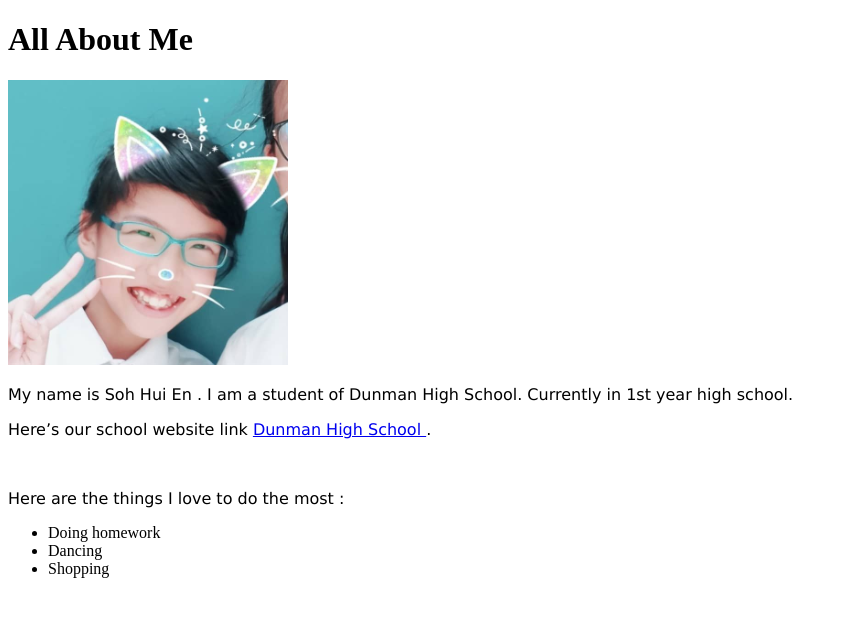
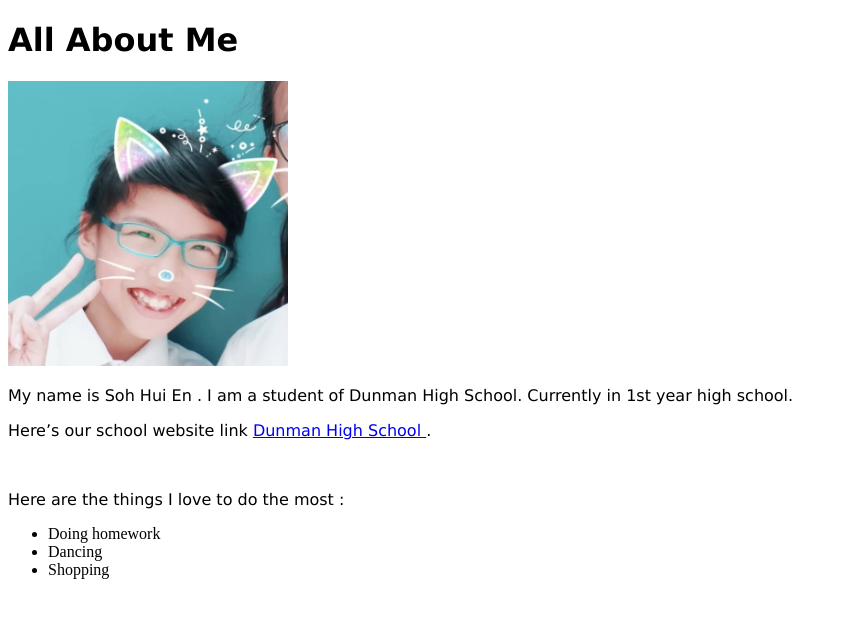
Before and after one commit to dhssohhuien/dhssohhuien.github.io, a plain HTML site: page index.html in a window 1280 px wide. Shown: the whole page, without its empty margins (0-847 px from the left). Drawn offline with Linux system fonts and the light colour scheme.

Commit message:
Update style.css

```diff
--- a/style.css
+++ b/style.css
@@ -1,4 +1,4 @@
-h1{ CCA
+h1{
 font-family: verdana;
 colour: purple
 }
```
